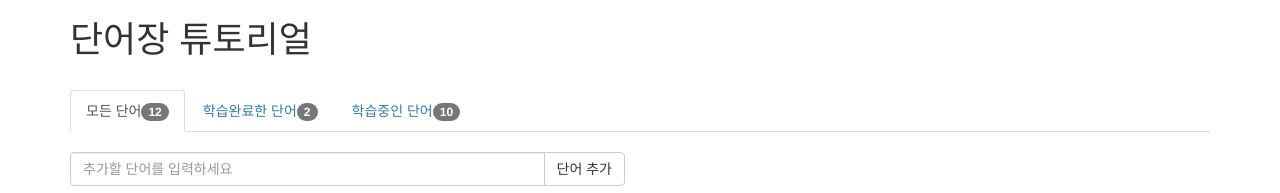
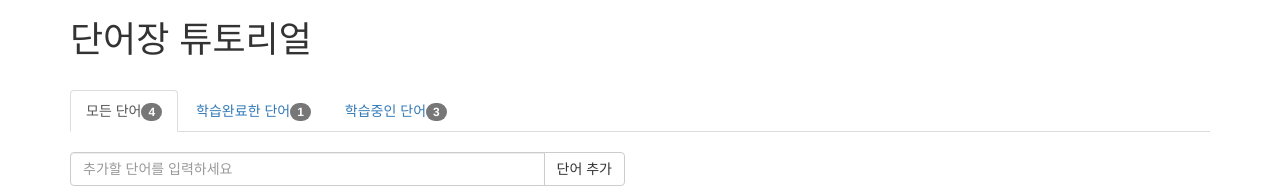
Before and after one commit to paulsoh/react-tutorial, a React (Create React App) app: page / in a window 1280 px wide. Shown: the top 193 px of the page. Built offline with nearby package versions, Linux system fonts and the light colour scheme.

Commit message:
Add Count to TabBar

```diff
--- a/src/App.js
+++ b/src/App.js
@@ -106,7 +106,15 @@ class App extends Component {
       <div className="container">
         <Header />
         <br />
-        <TabBar />
+        <TabBar
+          allWordsCount={this.state.vocabList.length}
+          learnedWordsCount={this.state.vocabList.filter((vocab) => {
+            return vocab.isLearned
+          }).length}
+          toLearnWordsCount={this.state.vocabList.filter((vocab) => {
+            return !vocab.isLearned
+          }).length}
+        />
         <br />
         <AddVocabInput
           addVocabHandler={this.addVocabHandler}
--- a/src/TabBar.js
+++ b/src/TabBar.js
@@ -2,6 +2,12 @@ import React from 'react';
 
 class TabBar extends React.Component {
   render = () => {
+    const {
+      allWordsCount,
+      learnedWordsCount,
+      toLearnWordsCount,
+    } = this.props;
+
     return (
       <div className="row">
         <div className="col-lg-12">
@@ -15,19 +21,19 @@ class TabBar extends React.Component {
                 }}
               >
                 모든 단어
-                <span className="badge">12</span>
+                <span className="badge">{allWordsCount}</span>
               </a>
             </li>
             <li>
               <a>
                 학습완료한 단어
-                <span className="badge">2</span>
+                <span className="badge">{learnedWordsCount}</span>
               </a>
             </li>
             <li>
               <a>
                 학습중인 단어
-                <span className="badge">10</span>
+                <span className="badge">{toLearnWordsCount}</span>
               </a>
             </li>
           </ul>
```
